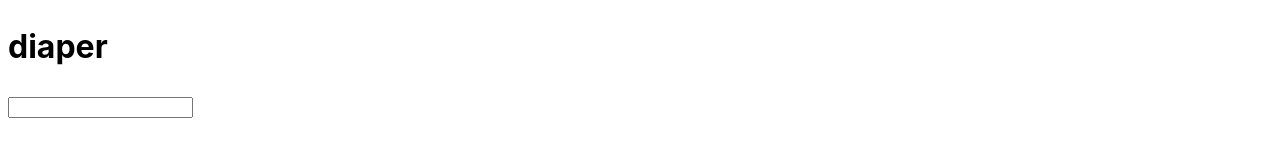
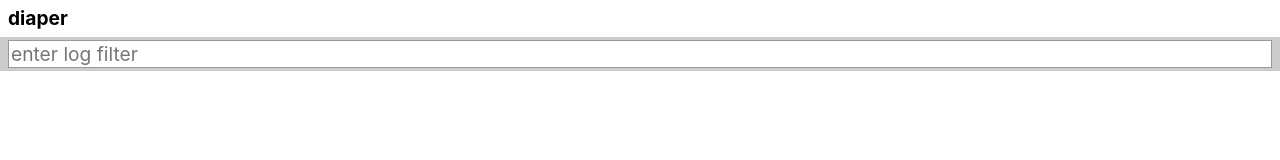
Before and after one commit to johnellmore/logup, a plain HTML site: page frontend/src/index.html in a window 1280 px wide. Drawn offline with Linux system fonts and the light colour scheme.

Commit message:
rough styling

```diff
--- a/frontend/src/index.html
+++ b/frontend/src/index.html
@@ -5,22 +5,20 @@
     <title>diaper</title>
     <meta name="viewport" content="width=device-width, initial-scale=1" />
     <link rel="icon" href="data:," />
-    <style>
-      html {
-        font-family: -apple-system, BlinkMacSystemFont, "Segoe UI", Roboto,
-          Helvetica, Arial, sans-serif, "Apple Color Emoji", "Segoe UI Emoji",
-          "Segoe UI Symbol";
-        font-size: 16px;
-        line-height: 1.6;
-      }
-    </style>
+    <link rel="stylesheet" href="style.css" />
   </head>
   <body>
     <div id="top">
       <h1>diaper</h1>
     </div>
     <div id="filterbar">
-      <input id="filter" type="text" autocomplete="off" autocapitalize="off" />
+      <input
+        id="filter"
+        type="text"
+        autocomplete="off"
+        autocapitalize="off"
+        placeholder="enter log filter"
+      />
     </div>
     <div id="main">
       <div id="facets"></div>
--- /dev/null
+++ b/frontend/src/style.css
@@ -0,0 +1,37 @@
+html {
+    font-family: -apple-system, BlinkMacSystemFont, "Segoe UI", Roboto,
+        Helvetica, Arial, sans-serif, "Apple Color Emoji", "Segoe UI Emoji",
+        "Segoe UI Symbol";
+    font-size: 16px;
+    line-height: 1.6;
+}
+
+body {
+    margin: 0;
+}
+
+h1 {
+    margin: 0;
+    font-size: 1.2rem;
+}
+
+#top {
+    /* border-bottom: 1px solid #ccc; */
+    padding: 0.2rem 0.5rem;
+}
+
+#filterbar {
+    position: sticky;
+    top: 0;
+    background-color: #ccc;
+    padding: 0.2rem 0.5rem;
+    display: flex;
+}
+
+#filter {
+    display: block;
+    flex-grow: 1;
+    border: 1px solid #999;
+    font-family: inherit;
+    font-size: 1.2em;
+}
```
